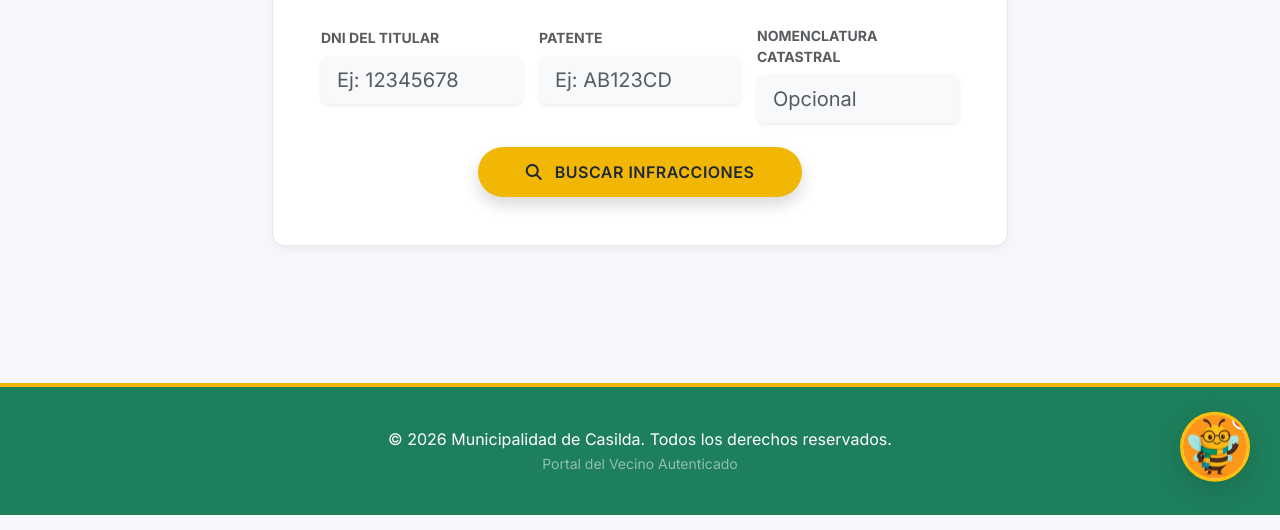
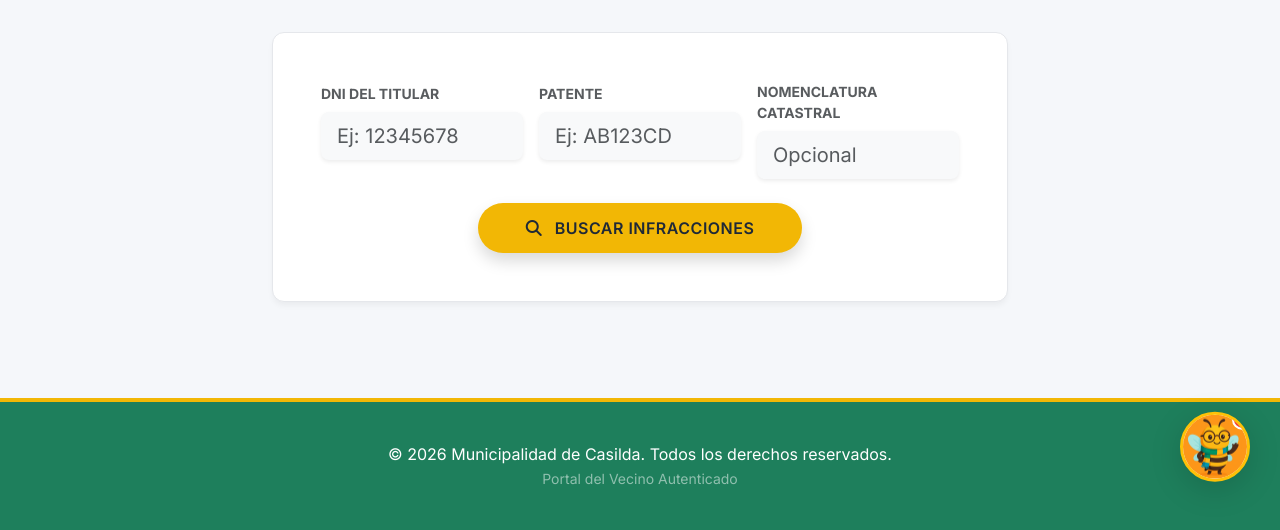
Before and after one commit to markoszanini/ver, a Django app: page /multas/consulta/ in a window 1280 px wide. Shown: the part 285-815 px from the top of the page. Run offline with Django 5.2, Linux system fonts and the light colour scheme.

Commit message:
Correccion final: Se aplico !important y margen de 2rem para asegurar que el buscador de multas no se superponga

```diff
--- a/sistema_casilda/multas/templates/multas/consulta_publica.html
+++ b/sistema_casilda/multas/templates/multas/consulta_publica.html
@@ -6,7 +6,7 @@
 {% block extra_css %}
 <style>
     .search-card {
-        margin-top: -1.5rem;
+        margin-top: 2rem !important;
         position: relative;
         z-index: 10;
         background: rgba(255, 255, 255, 0.9);
```
